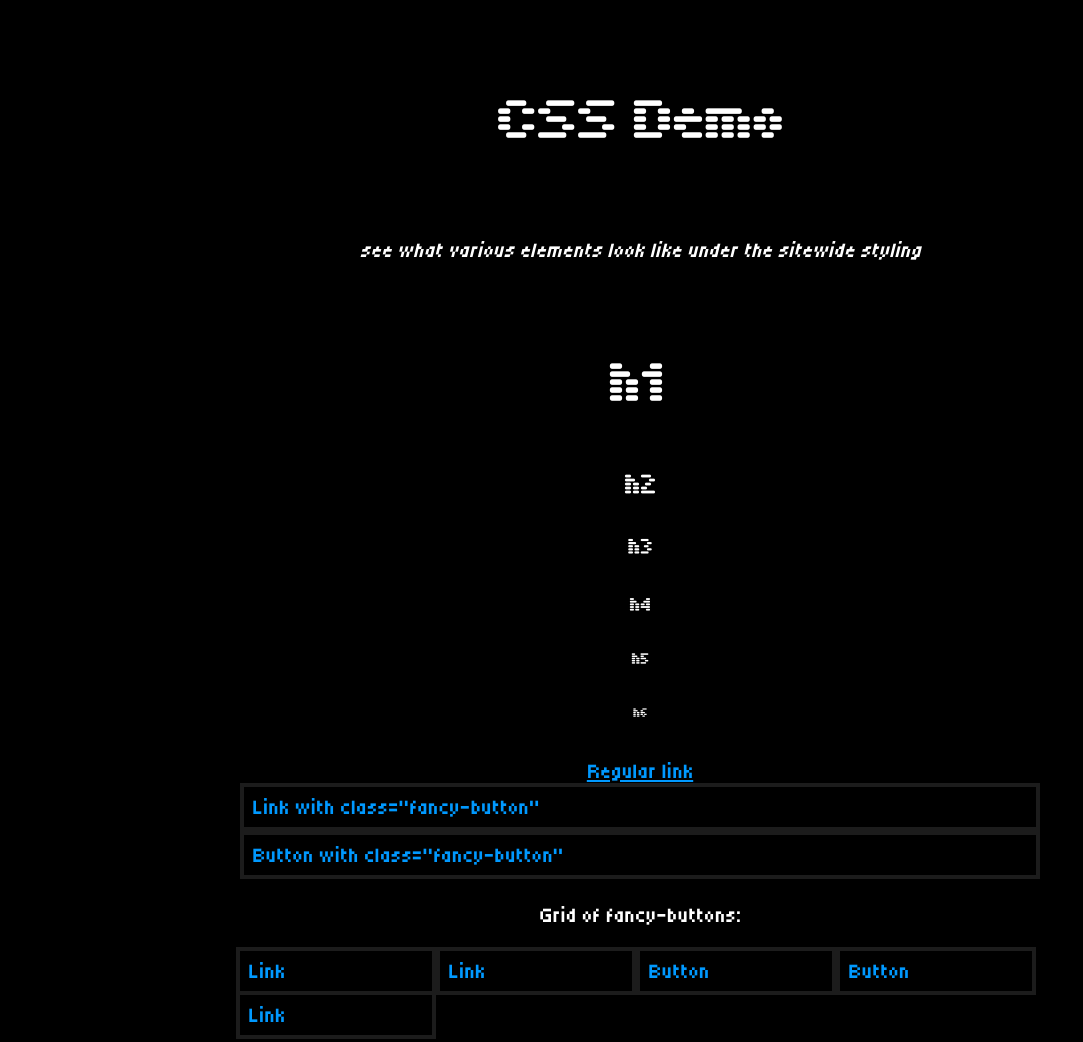
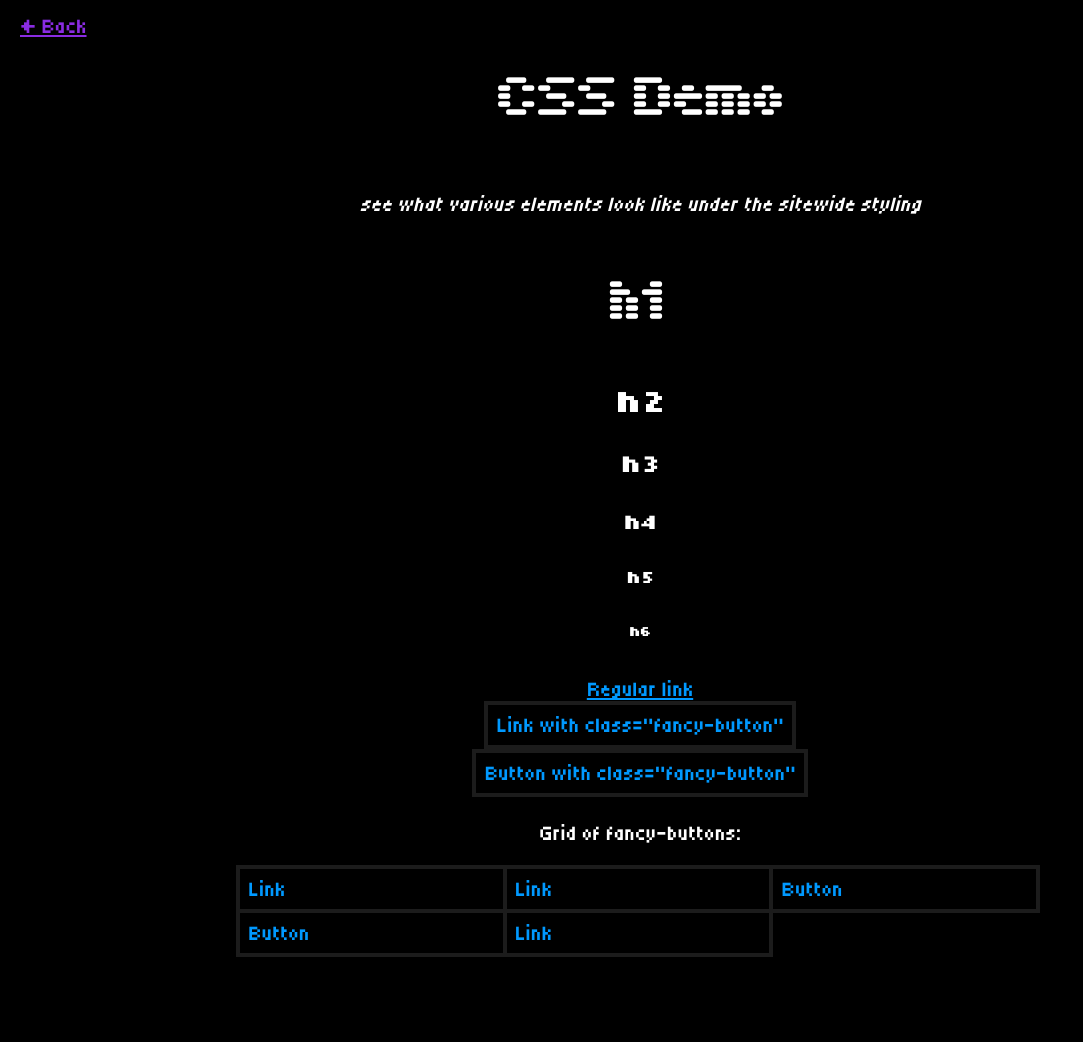
Before and after one commit to hw2007/hw2007.net, an Astro site: page /demo in a window 1280 px wide. Shown: the whole page, without its empty margins (0-1083 px from the left). After the commit the page ends 965 px from the top, so only its background shows below. Built offline with nearby package versions, Linux system fonts and the light colour scheme; Astro itself is replaced by a stand-in of ours.

Commit message:
Add page layout w/ back button, add coloured .net text to index page header

```diff
--- a/src/layouts/Layout.astro
+++ b/src/layouts/BaseLayout.astro
@@ -33,18 +33,21 @@ const { title, tagline } = Astro.props;
     <body style="text-align: center;">
         <!-- Page title -->
         <h1 style="
-            padding-top: 35px;
-            padding-bottom: 35px;
-            padding-left: 5px;
-            padding-right: 5px;
-        ">{title}</h1>
+            margin-top: 60px;
+            margin-bottom: 60px;
+            margin-left: 5px;
+            margin-right: 5px;
+        ">
+            <!-- Wrap the header in a slot so that it can be customized (e.g. on the index page) -->
+            <slot name="header">{title}</slot>
+        </h1>
 
         <!-- Page subtitle/tagline -->
         <p style="
-            padding-top: 0px;
-            padding-bottom: 35px;
-            padding-left: 5px;
-            padding-right: 5px;
+            margin-top: 0px
+            margin-bottom: 35px
+            margin-left: 5px
+            margin-right: 5px
         "><i>{tagline}</i></p>
 
         <slot />
--- /dev/null
+++ b/src/layouts/LayoutWithBack.astro
@@ -0,0 +1,23 @@
+---
+import Layout from "./BaseLayout.astro"
+
+interface Props {
+    title: string;
+    tagline: string;
+}
+
+const { title, tagline } = Astro.props;
+---
+
+<Layout title={title} tagline={tagline}>
+    <a href="javascript:history.back()" style="
+        position: absolute;
+        top: -6px;
+        left: 0px;
+        padding: 20px;
+    ">
+        ← Back
+    </a>
+
+    <slot />
+</Layout>
--- a/src/pages/demo.astro
+++ b/src/pages/demo.astro
@@ -1,5 +1,5 @@
 ---
-import Layout from "../layouts/Layout.astro"
+import Layout from "../layouts/LayoutWithBack.astro"
 ---
 
 <Layout title="CSS Demo" tagline="see what various elements look like under the sitewide styling">
--- a/src/styles/style.css
+++ b/src/styles/style.css
@@ -1,41 +1,3 @@
-@font-face {
-	font-family: "3270";
-	src: url("/public/fonts/3270/3270NerdFont-Regular.ttf") format("truetype");
-}
-
-@font-face {
-	font-family: "Departure";
-	src: url("/public/fonts/DepartureMono/DepartureMonoNerdFont-Regular.otf") format("truetype");
-}
-
-@font-face {
-	font-family: "Annotation";
-	src: url("/public/fonts/AnnotationMono/AnnotationMNerdFont-Regular.ttf") format("truetype");
-    font-weight: 400;
-    font-style: normal;
-}
-
-@font-face {
-	font-family: "Annotation";
-	src: url("/public/fonts/AnnotationMono/AnnotationMNerdFont-Bold.ttf") format("truetype");
-    font-weight: 700;
-    font-style: normal;
-}
-
-@font-face {
-	font-family: "Annotation";
-	src: url("/public/fonts/AnnotationMono/AnnotationMNerdFont-Italic.ttf") format("truetype");
-    font-weight: 400;
-    font-style: italic;
-}
-
-@font-face {
-	font-family: "Annotation";
-	src: url("/public/fonts/AnnotationMono/AnnotationMNerdFont-BoldItalic.ttf") format("truetype");
-    font-weight: 700;
-    font-style: italic;
-}
-
 @font-face {
 	font-family: "Tiny5";
 	src: url("/public/fonts/Tiny5/tiny5.solid-regular.otf") format("opentype");
@@ -45,6 +7,20 @@
 
 @font-face {
 	font-family: "Tiny5";
+	src: url("/public/fonts/Tiny5/tiny5.solid-bold.otf") format("opentype");
+    font-weight: 700;
+    font-style: normal;
+}
+
+@font-face {
+	font-family: "Tiny5 CRT";
+	src: url("/public/fonts/Tiny5/tiny5.crt-regular.otf") format("opentype");
+    font-weight: 400;
+    font-style: normal;
+}
+
+@font-face {
+	font-family: "Tiny5 CRT";
 	src: url("/public/fonts/Tiny5/tiny5.crt-regular.otf") format("opentype");
     font-weight: 700;
     font-style: normal;
@@ -63,6 +39,7 @@
 
     /* Font */
     --font-family: "Tiny5", serif;
+    --font-family-secondary: "Tiny5 CRT", serif;
     --font-size: 24px;
 }
 
@@ -80,6 +57,8 @@ body {
 
 h1 {
     font-size: 72px;
+    font-weight: 400;
+    font-family: var(--font-family-secondary);
 }
 
 a {
@@ -93,11 +72,12 @@ a:hover {
 .fancy-button {
     /* Layout & sizing */
     display: inline-flex;
-    width: 100%;
+    width: auto;
+    height: auto;
     align-items: center;
     text-align: left;
     position: relative;
-    box-sizing: border-box;
+    box-sizing:border-box;
 
     /* Appearance*/
     padding: 8px;
@@ -153,7 +133,7 @@ a:hover {
 	mask-composite: exclude;
 
 	padding: 4px; /* matches the border thickness */
-	opacity: 0.35;
+	opacity: 0.25;
 }
 
 .fancy-button:hover::after {
@@ -199,7 +179,7 @@ a:hover {
 
 .button-grid {
     display: grid;
-    grid-template-columns: repeat(4, 1fr);
+    grid-template-columns: repeat(3, 1fr);
     gap: 0px;
 }
 
```
Also changed, not shown: src/pages/index.astro (+31 -2 lines).
